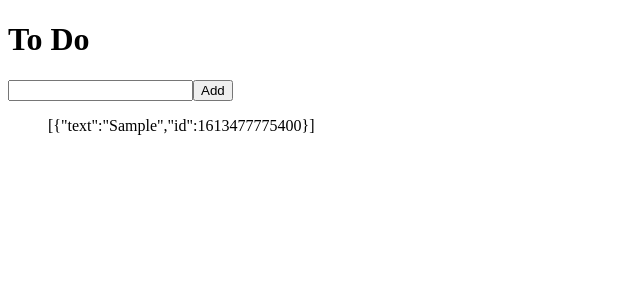
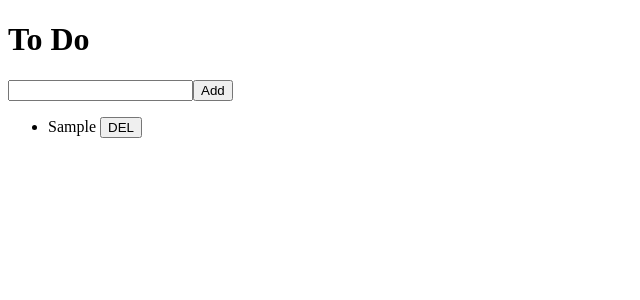
Before and after one commit to DoubleS-Lee/vanilla-redux, a React (Create React App) app: page /#/ in a window 1280 px wide. Both pictures are taken after typing "Sample" into the empty fields and a click on the button "Add". Shown: the top 300 px of the page, without its empty margins (0-640 px from the left). Built offline with nearby package versions, Linux system fonts and the light colour scheme.

Commit message:
3.4:addToDo 구현

```diff
--- /dev/null
+++ b/src/components/ToDo.js
@@ -0,0 +1,11 @@
+import React from 'react';
+
+function ToDo({text}) {
+    return(
+        <li>
+            {text} <button>DEL</button>
+        </li>
+    )
+};
+
+export default ToDo;
--- a/src/routes/Home.js
+++ b/src/routes/Home.js
@@ -1,5 +1,6 @@
 import React, { useState } from 'react';
 import { connect } from 'react-redux';
+import ToDo from '../components/ToDo';
 import { actionCreators } from '../store';
 
 // mapStateToProps, mapDispatchToProps의 return 값을 Home 함수의 input으로 넣어준다
@@ -24,7 +25,7 @@
                 <input type="text" onChange={onChange} value={text}/>
                 <button>Add</button>
             </form>
-            <ul>{JSON.stringify(toDos)}</ul>
+            <ul>{toDos.map((toDo)=><ToDo {...toDo} key={toDo.id} />)}</ul>
         </>
     )
 }
```
